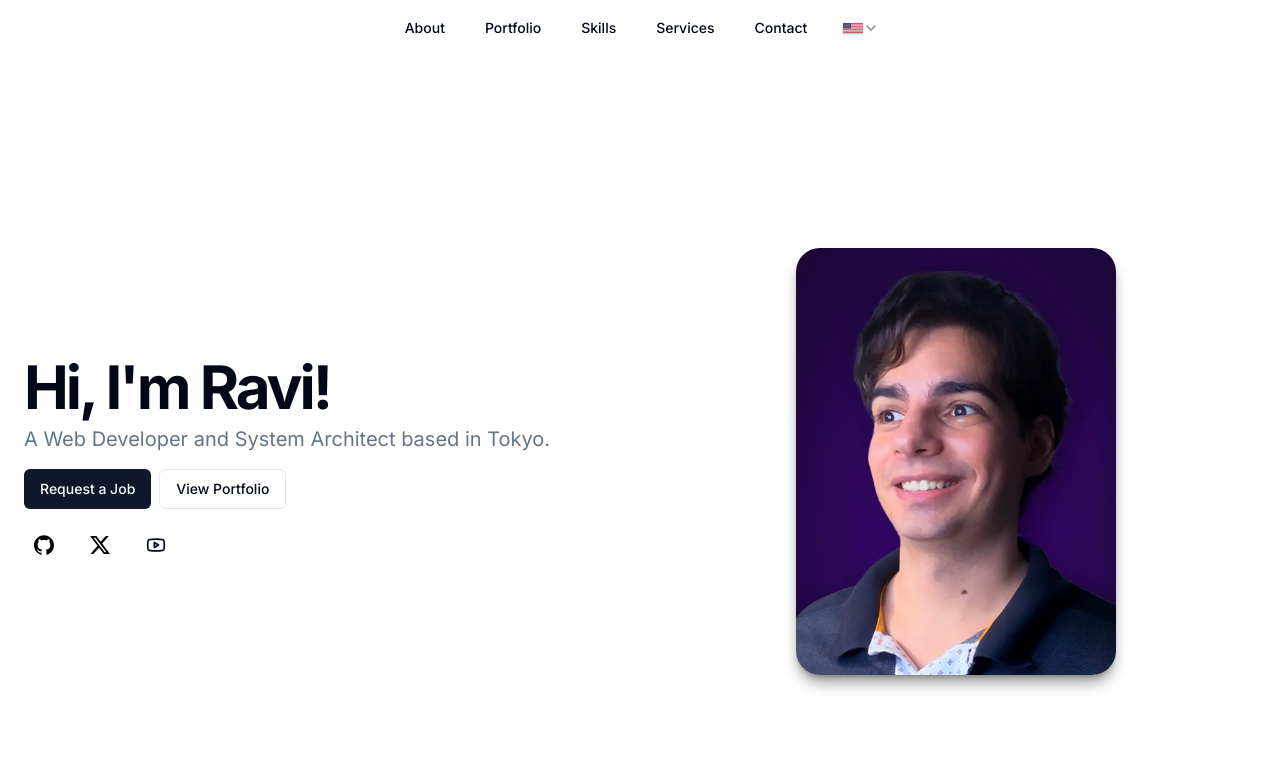
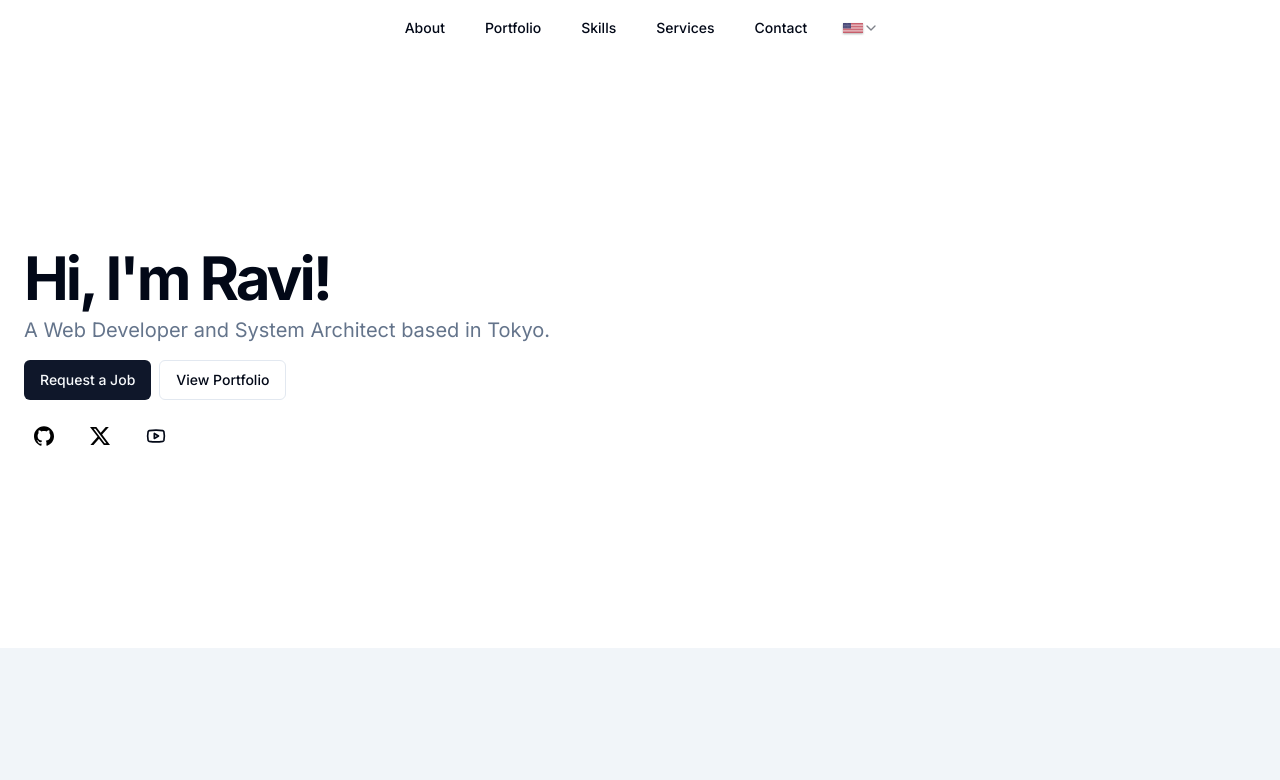
Before and after one commit to perfectbase/portfolio, a Next.js app: page /en in a window 1280 px wide. Shown: the top 780 px of the page. Built offline with nearby package versions, Linux system fonts and the light colour scheme.

Commit message:
remove LCP for testing

```diff
--- a/src/app/[locale]/(homepage)/page.tsx
+++ b/src/app/[locale]/(homepage)/page.tsx
@@ -123,7 +123,7 @@ export default function PortfolioPage({
                   </Link>
                 </div>
               </div>
-              <div className="relative max-w-60 md:max-w-80 aspect-square md:aspect-[3/4] mx-auto p-4 w-full order-first lg:order-last">
+              {/* <div className="relative max-w-60 md:max-w-80 aspect-square md:aspect-[3/4] mx-auto p-4 w-full order-first lg:order-last">
                 <Image
                   src="/img/ravi.webp"
                   className="rounded-full md:rounded-3xl shadow-lg shadow-black/40 object-cover lg:order-last"
@@ -131,7 +131,7 @@ export default function PortfolioPage({
                   fill
                   priority
                 />
-              </div>
+              </div> */}
             </div>
           </div>
         </section>
```
